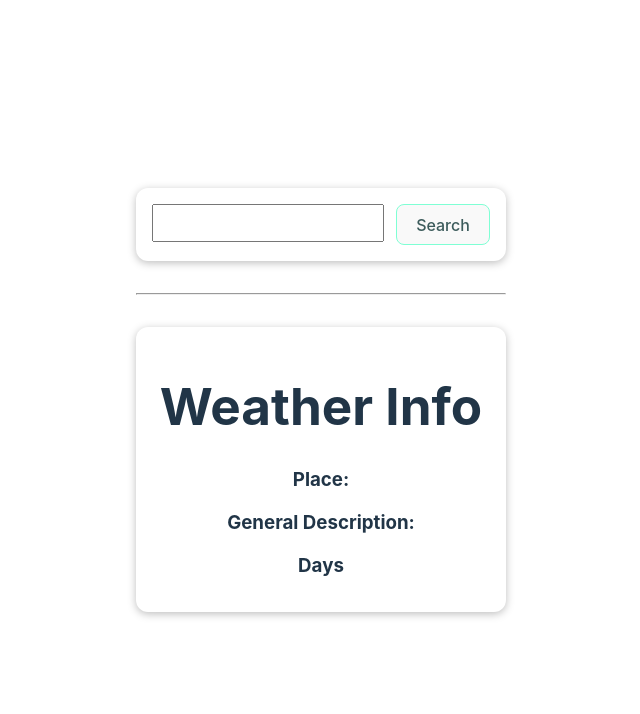
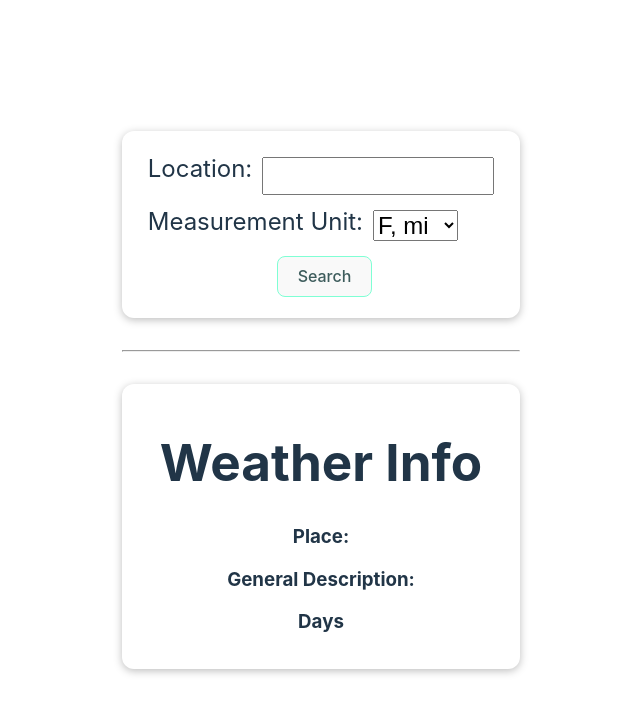
Before and after one commit to KickButtowski80/weather-forecast-predictor, a Vue app in the folder client/: page / in a window 1280 px wide. Shown: the top 714 px of the page, without its empty margins (319-959 px from the left). Built offline with nearby package versions, Linux system fonts and the light colour scheme.

Commit message:
styled search form

```diff
--- a/client/src/App.vue
+++ b/client/src/App.vue
@@ -1,7 +1,7 @@
 <template>
   <main>
     <search-form @send-location="gotLoc"></search-form>
-    <hr>
+    <hr />
     <weather-info :location="loc"></weather-info>
   </main>
 </template>
@@ -14,18 +14,29 @@ export default {
     WeatherInfo,
     SearchForm,
   },
-  data(){
-    return{
-      loc: '',
-    }
+  data() {
+    return {
+      loc: "",
+    };
   },
-  methods:{
-    gotLoc(loc){
-      this.loc = loc
-    }
-  }
+  methods: {
+    gotLoc(loc) {
+      this.loc = loc;
+    },
+  },
 };
 </script>
 
 <style>
+.display-flex {
+  display: flex;
+}
+
+.row {
+  flex-direction: row;
+}
+
+.col {
+  flex-direction: column;
+}
 </style>
--- a/client/src/components/SearchForm.vue
+++ b/client/src/components/SearchForm.vue
@@ -1,6 +1,23 @@
 <template>
-  <base-card>
-    <input type="text" name="" id="" v-model="location" />
+  <base-card >
+    <div class="display-flex row">
+         <span>Location:</span>
+
+         <input type="text" name="" id="" v-model="location" />
+
+
+    </div>
+    <div class="display-flex row">
+
+        <label for="m-units">Measurement Unit:</label>
+
+        <select name="cars" id="cars">
+          <option value="volvo">F, mi</option>
+          <option value="saab">C, km</option>
+        </select>
+
+    </div>
+
     <button @click="search">Search</button>
   </base-card>
 </template>
@@ -16,7 +33,7 @@ export default {
   methods: {
     search() {
       this.$emit("send-location", this.location);
-      this.location = ''
+      this.location = "";
     },
   },
 };
@@ -25,6 +42,11 @@ export default {
 <style scoped>
 * {
   font-size: 1.5rem;
+  margin: 5px;
+}
+
+span {
+
 }
 
 input {
@@ -38,4 +60,10 @@ button {
   color: rgb(61, 92, 92);
   margin-left: 12px;
 }
+
+.form {
+  display: flex;
+  flex-direction: column;
+  width: 500px;
+}
 </style>
```
